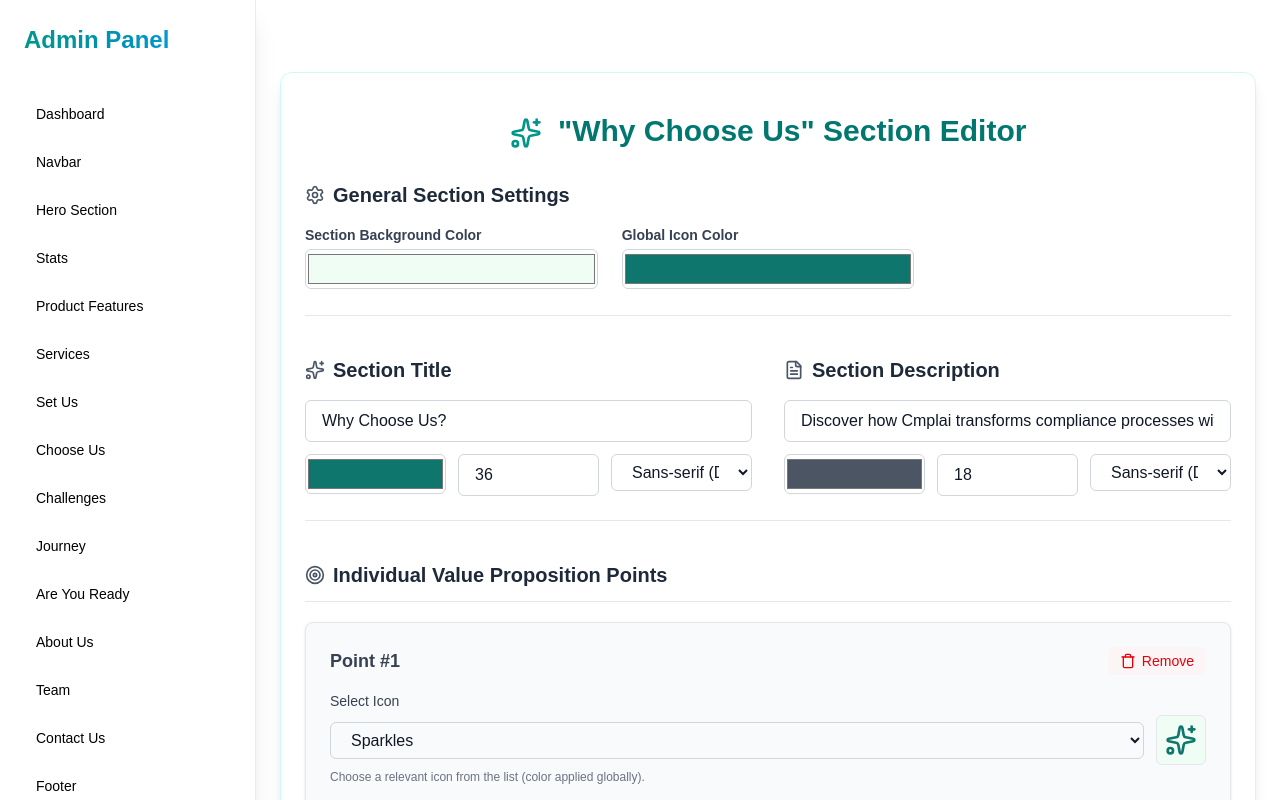
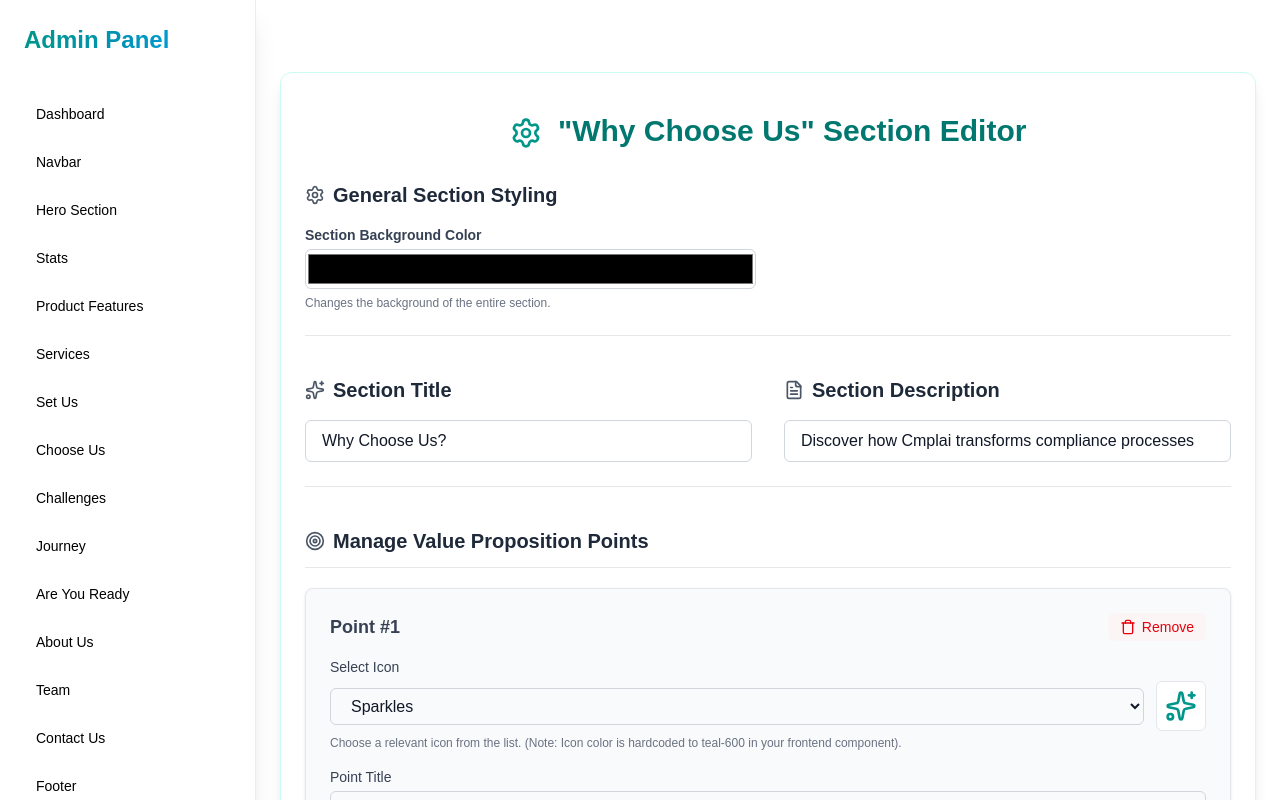
Before and after one commit to Narsimha1729/cmplai-adv, a Next.js app: page /admin/chooseus in a window 1280 px wide. Shown: the top 800 px of the page. Built offline with nearby package versions, Linux system fonts and the light colour scheme.

Commit message:
Finished

```diff
--- a/app/admin/chooseus/page.jsx
+++ b/app/admin/chooseus/page.jsx
@@ -1,62 +1,29 @@
-// components/ChooseUsEditor.jsx
+// app/admin/chooseus/page.jsx
 'use client';
 
-import { useState, useEffect } from 'react';
+import { useState, createElement } from 'react'; // Import createElement for dynamic JSX creation
 import {
   Plus,
   Trash,
   Sparkles,
   Target,
   Globe2,
+  // Add other Lucide icons if you want to offer more choices in the editor's icon selector
   Lightbulb,
   ShieldCheck,
   Rocket,
-  Wrench,
-  Gauge,
-  Briefcase,
-  Layers,
-  Zap,
-  Star,
-  Award,
-  Bell,
-  CheckCircle,
-  Cpu,
-  Feather,
-  GitPullRequest,
-  Heart,
-  Key,
-  Leaf,
-  Megaphone,
-  Network,
-  Palette,
-  PieChart,
-  RefreshCw,
-  Search,
-  Server,
-  Settings,
-  Sliders,
-  Smartphone,
-  Sunrise,
-  ThumbsUp,
-  TrendingUp,
-  Umbrella,
-  Users,
-  Waves,
-  ZapOff,
-  FileText, // For description icon
-  Monitor, // For live preview icon
+  Settings, // For general section settings icon
+  Monitor,  // For live preview section icon
+  FileText, // For section description icon
 } from 'lucide-react';
 
-// IMPORTANT: This component assumes you have a 'ChooseUs.jsx' file
-// in the same directory that exports a default React component
-// which accepts a 'config' prop.
-// For example: import ChooseUs from './ChooseUs';
-// If you don't have it, the Live Preview will not work.
-// Make sure your ChooseUs.jsx matches the structure that accepts a 'config' prop.
-import ChooseUs from '../../../components/Chooseus'; // Ensure this path is correct based on your file structure
+// IMPORTANT: Ensure this import path is correct relative to app/admin/chooseus/page.jsx
+// It needs to go up 3 levels to reach the root, then down into 'components'.
+import Chooseus from '../../../components/Chooseus';
 
-
-// Map icon names to actual Lucide React components
+// Map icon names (strings) to actual Lucide React components
+// Only include icons here that you want the user to be able to select in the editor.
+// These should correspond to the icons imported above.
 const iconComponents = {
   Sparkles,
   Target,
@@ -64,85 +31,61 @@ const iconComponents = {
   Lightbulb,
   ShieldCheck,
   Rocket,
-  Wrench,
-  Gauge,
-  Briefcase,
-  Layers,
-  Zap,
-  Star,
-  Award,
-  Bell,
-  CheckCircle,
-  Cpu,
-  Feather,
-  GitPullRequest,
-  Heart,
-  Key,
-  Leaf,
-  Megaphone,
-  Network,
-  Palette,
-  PieChart,
-  RefreshCw,
-  Search,
-  Server,
-  Settings,
-  Sliders,
-  Smartphone,
-  Sunrise,
-  ThumbsUp,
-  TrendingUp,
-  Umbrella,
-  Users,
-  Waves,
-  ZapOff,
+  // Add more icons here if you desire more options in the editor's dropdown
 };
 
-export default function ChooseUsEditor() {
+export default function ChooseUsEditorPage() { // Renamed to clearly denote it's a page component
   const [form, setForm] = useState({
+    // These properties directly map to the text content that your Chooseus.jsx uses
     sectionTitle: 'Why Choose Us?',
-    sectionDesc: 'Discover how Cmplai transforms compliance processes with innovation and expertise.',
-    titleColor: '#0f766e',
-    titleSize: '36px',
-    descColor: '#4b5563',
-    descSize: '18px',
-    titleFont: 'sans-serif',
-    descFont: 'sans-serif',
-    iconColor: '#0f766e',
-    bgColor: '#f0fdf4',
+    sectionDesc: 'Discover how Cmplai transforms compliance processes',
+
+    // Points array: Stores string icon names for editor control.
+    // The frontend Chooseus.jsx currently expects JSX elements for icons,
+    // so we'll transform this for the live preview.
     points: [
       {
-        id: `point-${Date.now()}-1`, // Unique ID for each point
-        icon: 'Sparkles',
+        id: `point-${Date.now()}-1`, // Unique ID for each point (good for React keys)
+        icon: 'Sparkles', // Stores the string name of the Lucide icon
         title: 'Industry-First GenAI Automation',
-        desc: 'Comply revolutionizes compliance by automating document preparation, reducing turnaround time for critical workflows from <strong>3 months</strong> to just <strong>3 days</strong>.',
+        desc: 'Comply revolutionizes compliance by automating document preparation, reducing turnaround time for critical workflows from <strong>3 months</strong> to just <strong>3 days</strong>. Our <strong>GenAI-powered</strong> SaaS ERP platform minimizes manual intervention and errors, ensuring unmatched accuracy and regulatory adherence.',
       },
       {
         id: `point-${Date.now()}-2`,
         icon: 'Target',
         title: 'Purpose-Built for Pharma & Manufacturing',
-        desc: 'We deliver <strong>pre-built templates</strong> and compliance logic tailored to <strong>GMP</strong>, <strong>ISO</strong>, and more, ensuring industry-specific accuracy.',
+        desc: 'We deliver <strong>pre-built templates</strong> and compliance logic tailored to <strong>GMP</strong>, <strong>ISO</strong>, <strong>US-FDA</strong>, and other global standards, so your documentation is always audit-ready and meets the strictest requirements.',
       },
       {
         id: `point-${Date.now()}-3`,
         icon: 'Globe2',
         title: 'Empowering Your Workforce',
-        desc: 'We reduce <strong>manual tasks</strong> and streamline processes, allowing your teams to focus on <strong>innovation</strong> and higher-value activities.',
+        desc: 'We reduce <strong>repetitive manual tasks</strong>, allowing your teams to focus on <strong>high-value work</strong> like innovation and quality enhancement, leading to better resource allocation and job satisfaction.',
       },
     ],
+
+    // IMPORTANT: These are NOT currently used as props in your provided Chooseus.jsx.
+    // They are included here in the editor's state as a placeholder if you wish
+    // to make these styles dynamic in your Chooseus.jsx later.
+    // For now, they primarily serve to visually guide the editor's own background/text colors.
+    sectionBgColor: '#ffffff', // Reflects bg-white from your Chooseus.jsx
+    titleColor: '#0f766e',     // Reflects text-teal-600 from your Chooseus.jsx
+    descColor: '#4b5563',      // Reflects text-gray-600 from your Chooseus.jsx
   });
 
+  // Reusable Tailwind CSS classes for consistent input styling
   const commonInputClasses = "w-full border border-gray-300 px-4 py-2 rounded-md text-gray-900 focus:ring-teal-500 focus:border-teal-500 placeholder-gray-400";
+  const commonTextareaClasses = "w-full border border-gray-300 px-4 py-2 rounded-md text-gray-900 resize-y focus:ring-teal-500 focus:border-teal-500 placeholder-gray-400";
+  const commonSelectClasses = "w-full border border-gray-300 px-4 py-2 rounded-md text-gray-900 focus:ring-teal-500 focus:border-teal-500";
   const commonColorInputClasses = "h-10 w-full rounded-md border border-gray-300 cursor-pointer";
-  const commonSelectClasses = "w-full border border-gray-300 px-4 py-2 rounded-md text-gray-900 focus:ring-teal-500 focus:border-teal-500";
 
 
-  // Handle changes for top-level form fields (sectionTitle, bgColor, etc.)
+  // Handles changes for top-level form fields (e.g., sectionTitle, sectionDesc, bgColor)
   const handleChange = (field, value) => {
     setForm((prevForm) => ({ ...prevForm, [field]: value }));
   };
 
-  // Update a specific field within a 'point' item by ID
+  // Updates a specific field within a 'point' item by its unique ID
   const updatePoint = (id, field, value) => {
     const updatedPoints = form.points.map((point) =>
       point.id === id ? { ...point, [field]: value } : point
@@ -150,23 +93,22 @@ export default function ChooseUsEditor() {
     setForm((prevForm) => ({ ...prevForm, points: updatedPoints }));
   };
 
-  // Remove a 'point' item by ID
+  // Removes a 'point' item by its unique ID
   const removePoint = (id) => {
-    // eslint-disable-next-line no-alert
-    if (window.confirm('Are you sure you want to remove this point?')) {
+    if (window.confirm('Are you sure you want to remove this point?')) { // Using window.confirm for simplicity in demo
       const updatedPoints = form.points.filter((point) => point.id !== id);
       setForm((prevForm) => ({ ...prevForm, points: updatedPoints }));
     }
   };
 
-  // Add a new blank 'point' item
+  // Adds a new blank 'point' item with a unique ID and default values
   const addPoint = () => {
     setForm((prevForm) => ({
       ...prevForm,
       points: [
         ...prevForm.points,
         {
-          id: `point-${Date.now()}`, // Unique ID for new point
+          id: `point-${Date.now()}`, // Generate a new unique ID
           icon: 'Sparkles', // Default icon for new points
           title: 'New Point Title',
           desc: 'Brief description for the new point.',
@@ -175,29 +117,55 @@ export default function ChooseUsEditor() {
     }));
   };
 
-  // Handle form submission
+  // Handles form submission (e.g., sending data to a backend API)
   const handleSubmit = (e) => {
     e.preventDefault();
-    console.log('Saved ChooseUs section data:', form);
-    // In a real application, you'd send 'form' data to a backend API here.
-    // eslint-disable-next-line no-alert
-    alert('✅ "Why Choose Us" section saved (demo only)');
+    console.log('Saved Choose Us section data:', form);
+    alert('✅ "Why Choose Us" section saved (demo only)'); // Using alert for simplicity in demo
   };
+
+  // PREPARE CONFIG FOR LIVE PREVIEW:
+  // Your Chooseus.jsx component expects `point.icon` to be a JSX element,
+  // but our editor's state `form.points[].icon` stores a string name.
+  // We need to transform the data for the preview.
+  const previewConfig = {
+    sectionTitle: form.sectionTitle,
+    sectionDesc: form.sectionDesc,
+    // Transform points to match the Chooseus.jsx's expected icon format
+    points: form.points.map(p => {
+      const Icon = iconComponents[p.icon]; // Get the Lucide component based on string name
+      return {
+        ...p,
+        // Recreate the JSX element with the class names expected by your Chooseus.jsx
+        icon: Icon ? createElement(Icon, { className: "w-6 h-6 text-teal-600" }) : null,
+      };
+    }),
+    // Pass other relevant simple style properties (if Chooseus.jsx was dynamic for them)
+    // For now, Chooseus.jsx's colors are hardcoded, but if you change it, this would send them.
+    titleColor: form.titleColor,
+    descColor: form.descColor,
+    bgColor: form.bgColor,
+  };
+
 
   return (
     <div className="max-w-7xl mx-auto px-6 py-10 bg-white rounded-xl shadow-lg border border-teal-100 my-10">
       <h2 className="text-3xl font-extrabold text-teal-700 mb-8 text-center">
-        <Sparkles className="inline-block w-8 h-8 mr-2 text-teal-600" /> "Why Choose Us" Section Editor
+        <Settings className="inline-block w-8 h-8 mr-2 text-teal-600" /> "Why Choose Us" Section Editor
       </h2>
 
       <form onSubmit={handleSubmit} className="space-y-10">
         {/* --- Section General Settings --- */}
+        {/* Note: Based on your Chooseus.jsx, only the background color is explicitly dynamic.
+            Other colors like title/desc/icon colors are hardcoded in Chooseus.jsx.
+            If you want them editable, you need to modify Chooseus.jsx to accept them as props.
+        */}
         <div className="pb-6 border-b border-gray-200">
           <h3 className="text-xl font-bold text-gray-800 mb-4 flex items-center gap-2">
-            <Settings className="w-5 h-5 text-gray-600" /> General Section Settings
+            <Settings className="w-5 h-5 text-gray-600" /> General Section Styling
           </h3>
-          <div className="grid grid-cols-1 md:grid-cols-2 lg:grid-cols-3 gap-6">
-            {/* Background Color */}
+          <div className="grid grid-cols-1 md:grid-cols-2 gap-6">
+            {/* Section Background Color */}
             <div>
               <label htmlFor="bgColor" className="block text-sm font-semibold text-gray-700 mb-1">Section Background Color</label>
               <input
@@ -208,23 +176,26 @@ export default function ChooseUsEditor() {
                 className={commonColorInputClasses}
                 title="Choose Section Background Color"
               />
+              <p className="text-xs text-gray-500 mt-1">Changes the background of the entire section.</p>
             </div>
-            {/* Global Icon Color */}
+            {/* If Chooseus.jsx was dynamic for other colors, their inputs would go here. */}
+            {/* Example if it became dynamic:
             <div>
-              <label htmlFor="iconColor" className="block text-sm font-semibold text-gray-700 mb-1">Global Icon Color</label>
+              <label htmlFor="globalIconColor" className="block text-sm font-semibold text-gray-700 mb-1">Global Icon Color</label>
               <input
-                id="iconColor"
+                id="globalIconColor"
                 type="color"
-                value={form.iconColor}
-                onChange={(e) => handleChange('iconColor', e.target.value)}
+                value={form.globalIconColor}
+                onChange={(e) => handleChange('globalIconColor', e.target.value)}
                 className={commonColorInputClasses}
-                title="Choose Icon Color for all points"
               />
+              <p className="text-xs text-gray-500 mt-1">Note: Your frontend component currently hardcodes icon color to teal-600.</p>
             </div>
+            */}
           </div>
         </div>
 
-        {/* --- Section Title & Description Controls --- */}
+        {/* --- Section Title & Description Content --- */}
         <div className="grid md:grid-cols-2 gap-8 pb-6 border-b border-gray-200">
           <div>
             <h3 className="text-xl font-bold text-gray-800 mb-4 flex items-center gap-2">
@@ -239,49 +210,7 @@ export default function ChooseUsEditor() {
               className={commonInputClasses}
               placeholder="e.g., Why Choose Cmplai?"
             />
-            <div className="grid grid-cols-3 gap-3 mt-3">
-              <div>
-                <label htmlFor="titleColor" className="sr-only">Title Color</label>
-                <input
-                  id="titleColor"
-                  type="color"
-                  value={form.titleColor}
-                  onChange={(e) => handleChange('titleColor', e.target.value)}
-                  className={commonColorInputClasses}
-                  title="Choose Section Title Color"
-                />
-              </div>
-              <div>
-                <label htmlFor="titleSize" className="sr-only">Title Font Size (px)</label>
-                <input
-                  id="titleSize"
-                  type="number"
-                  min="12"
-                  max="100"
-                  value={parseInt(form.titleSize, 10)}
-                  onChange={(e) => handleChange('titleSize', `${e.target.value}px`)}
-                  placeholder="Size (px)"
-                  className={commonInputClasses}
-                  aria-label="Section Title Font Size"
-                />
-              </div>
-              <div>
-                <label htmlFor="titleFont" className="sr-only">Title Font</label>
-                <select
-                  id="titleFont"
-                  value={form.titleFont}
-                  onChange={(e) => handleChange('titleFont', e.target.value)}
-                  className={commonSelectClasses}
-                  aria-label="Section Title Font"
-                >
-                  <option value="sans-serif">Sans-serif (Default)</option>
-                  <option value="serif">Serif</option>
-                  <option value="'Poppins', sans-serif">Poppins</option>
-                  <option value="'Inter', sans-serif">Inter</option>
-                  <option value="monospace">Monospace</option>
-                </select>
-              </div>
-            </div>
+            {/* If your Chooseus.jsx accepted dynamic title colors/fonts, inputs would be here. */}
           </div>
 
           <div>
@@ -297,64 +226,22 @@ export default function ChooseUsEditor() {
               className={commonInputClasses}
               placeholder="e.g., Our unique value proposition..."
             />
-            <div className="grid grid-cols-3 gap-3 mt-3">
-              <div>
-                <label htmlFor="descColor" className="sr-only">Subtitle Color</label>
-                <input
-                  id="descColor"
-                  type="color"
-                  value={form.descColor}
-                  onChange={(e) => handleChange('descColor', e.target.value)}
-                  className={commonColorInputClasses}
-                  title="Choose Section Subtitle Color"
-                />
-              </div>
-              <div>
-                <label htmlFor="descSize" className="sr-only">Subtitle Font Size (px)</label>
-                <input
-                  id="descSize"
-                  type="number"
-                  min="10"
-                  max="50"
-                  value={parseInt(form.descSize, 10)}
-                  onChange={(e) => handleChange('descSize', `${e.target.value}px`)}
-                  placeholder="Size (px)"
-                  className={commonInputClasses}
-                  aria-label="Section Subtitle Font Size"
-                />
-              </div>
-              <div>
-                <label htmlFor="descFont" className="sr-only">Subtitle Font</label>
-                <select
-                  id="descFont"
-                  value={form.descFont}
-                  onChange={(e) => handleChange('descFont', e.target.value)}
-                  className={commonSelectClasses}
-                  aria-label="Section Subtitle Font"
-                >
-                  <option value="sans-serif">Sans-serif (Default)</option>
-                  <option value="serif">Serif</option>
-                  <option value="'Inter', sans-serif">Inter</option>
-                  <option value="monospace">Monospace</option>
-                </select>
-              </div>
-            </div>
+            {/* If your Chooseus.jsx accepted dynamic description colors/fonts, inputs would be here. */}
           </div>
         </div>
 
-        {/* --- Editable Points --- */}
+        {/* --- Individual Value Proposition Points --- */}
         <div>
           <h3 className="text-xl font-bold text-gray-800 mb-5 border-b pb-3 border-gray-200 flex items-center gap-2">
-            <Target className="w-5 h-5 text-gray-600" /> Individual Value Proposition Points
+            <Target className="w-5 h-5 text-gray-600" /> Manage Value Proposition Points
           </h3>
           {form.points.map((point, i) => {
-            const IconComponent = iconComponents[point.icon]; // Get the actual component
+            const IconComponent = iconComponents[point.icon]; // Get the actual Lucide component for editor's internal preview
             return (
               <div
-                key={point.id} // Use unique ID as key
+                key={point.id} // Use unique ID as key for stable list rendering
                 className="mb-8 p-6 bg-gray-50 rounded-lg shadow-sm border border-gray-200 relative"
               >
-                {/* Point Header with Remove Button */}
                 <div className="flex justify-between items-center mb-4">
                   <h4 className="text-lg font-semibold text-gray-700">
                     Point #{i + 1}
@@ -391,22 +278,16 @@ export default function ChooseUsEditor() {
                         </option>
                       ))}
                     </select>
-                    {/* Icon Preview */}
+                    {/* Live preview of the selected icon within the editor itself */}
                     {IconComponent && (
-                      <div
-                        className="p-2 border border-gray-200 rounded-md bg-white flex items-center justify-center"
-                        style={{ backgroundColor: form.bgColor }}
-                      >
-                        <IconComponent
-                          className="w-8 h-8"
-                          style={{ color: form.iconColor }}
-                          aria-hidden="true" // Icon is decorative
-                        />
+                      <div className="p-2 border border-gray-200 rounded-md bg-white flex items-center justify-center">
+                        {/* The icon in the editor preview uses the specific color from your Chooseus.jsx */}
+                        <IconComponent className="w-8 h-8 text-teal-600" aria-hidden="true" />
                       </div>
                     )}
                   </div>
                   <p className="text-xs text-gray-500 mt-1">
-                    Choose a relevant icon from the list (color applied globally).
+                    Choose a relevant icon from the list. (Note: Icon color is hardcoded to teal-600 in your frontend component).
                   </p>
                 </div>
 
@@ -441,7 +322,7 @@ export default function ChooseUsEditor() {
                     rows={4}
                     value={point.desc}
                     onChange={(e) => updatePoint(point.id, 'desc', e.target.value)}
-                    className={commonInputClasses}
+                    className={commonTextareaClasses}
                     placeholder="Describe the benefit or feature here. You can use <strong> for bold text."
                   />
                 </div>
@@ -458,18 +339,22 @@ export default function ChooseUsEditor() {
           </button>
         </div>
 
-        {/* --- Live Preview --- */}
+        {/* Live Preview Section */}
         <div className="pt-8 border-t border-gray-200">
           <h3 className="text-xl font-bold text-gray-800 mb-5 flex items-center gap-2">
             <Monitor className="w-5 h-5 text-gray-600" /> Live Preview
           </h3>
           <div className="border border-dashed border-gray-300 rounded-lg p-4 bg-gray-50">
-            {/* The ChooseUs component is rendered here with the current form state */}
-            <ChooseUs config={form} />
+            {/*
+              Pass the 'previewConfig' to the Chooseus component.
+              This config contains the transformed 'points' array where each icon is
+              a JSX element, matching what your Chooseus.jsx component expects.
+            */}
+            <Chooseus config={previewConfig} />
           </div>
         </div>
 
-        {/* --- Save Button --- */}
+        {/* Save Button */}
         <div className="text-right pt-8">
           <button
             type="submit"
```
